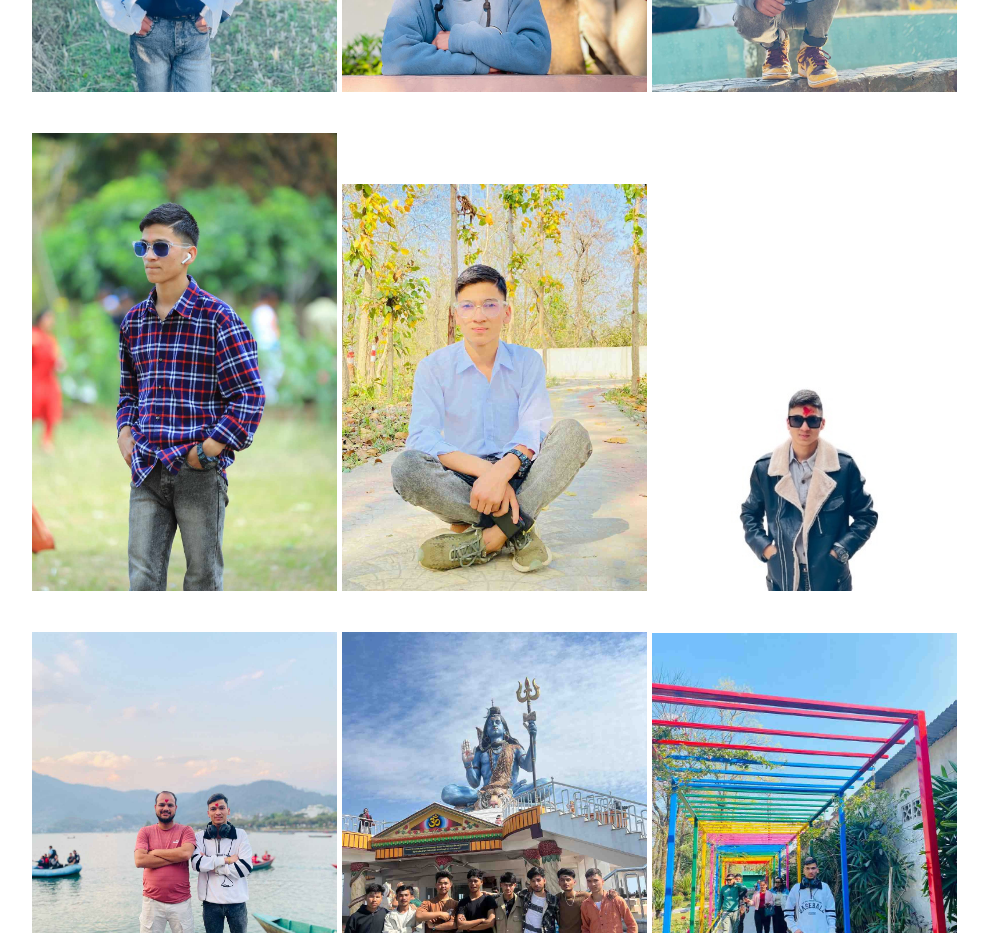
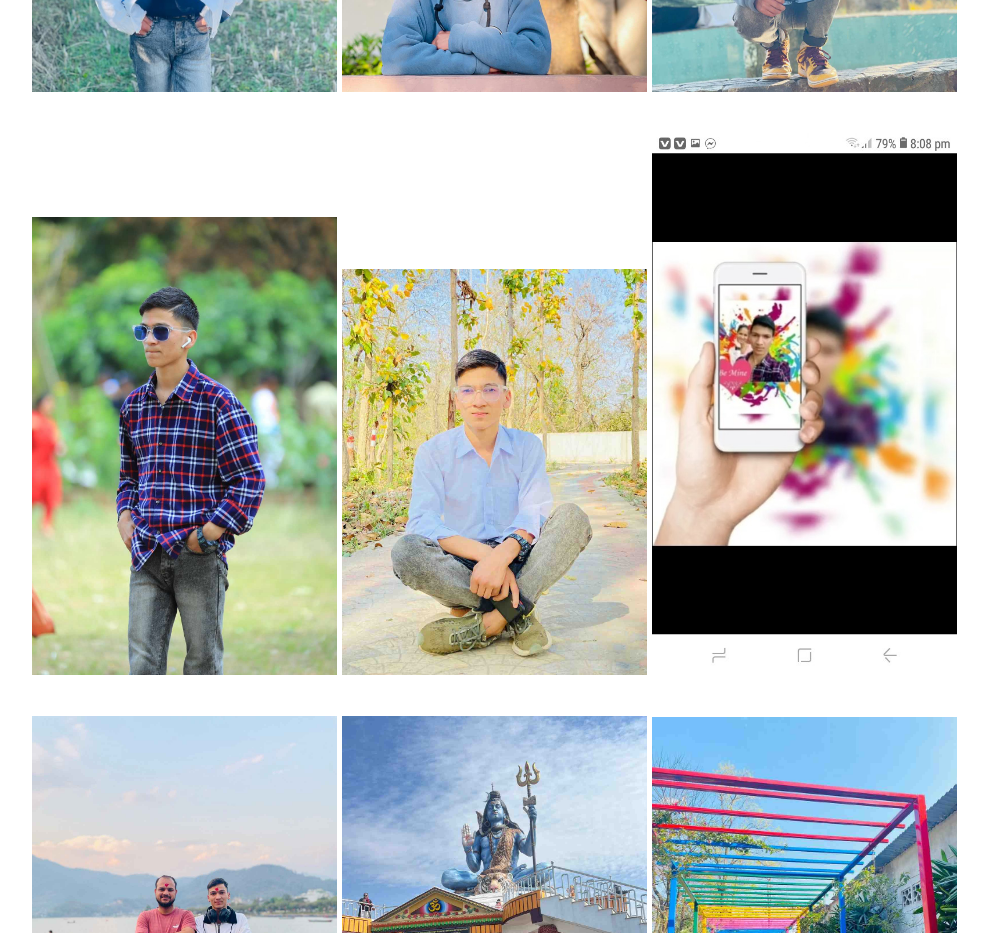
Before and after one commit to KrishnaBhandai/dai, a plain HTML site: page gallary.html in a window 1280 px wide. Shown: the part 7000-7933 px from the top of the page, without its empty margins (19-1007 px from the left). Drawn offline with Linux system fonts and the light colour scheme.

Commit message:
Update gallary.html

```diff
--- a/gallary.html
+++ b/gallary.html
@@ -393,7 +393,7 @@ class="w-100 shadow-1-strong rounded mb-4"
 alt="Yosemite National Park" height="340px" width="305px"
 />
 <img
-src="1.jpeg"
+src="45.jpg"
 class="w-100 shadow-1-strong rounded mb-4"
 alt="Yosemite National Park" height="340px" width="305px"
 />
```
